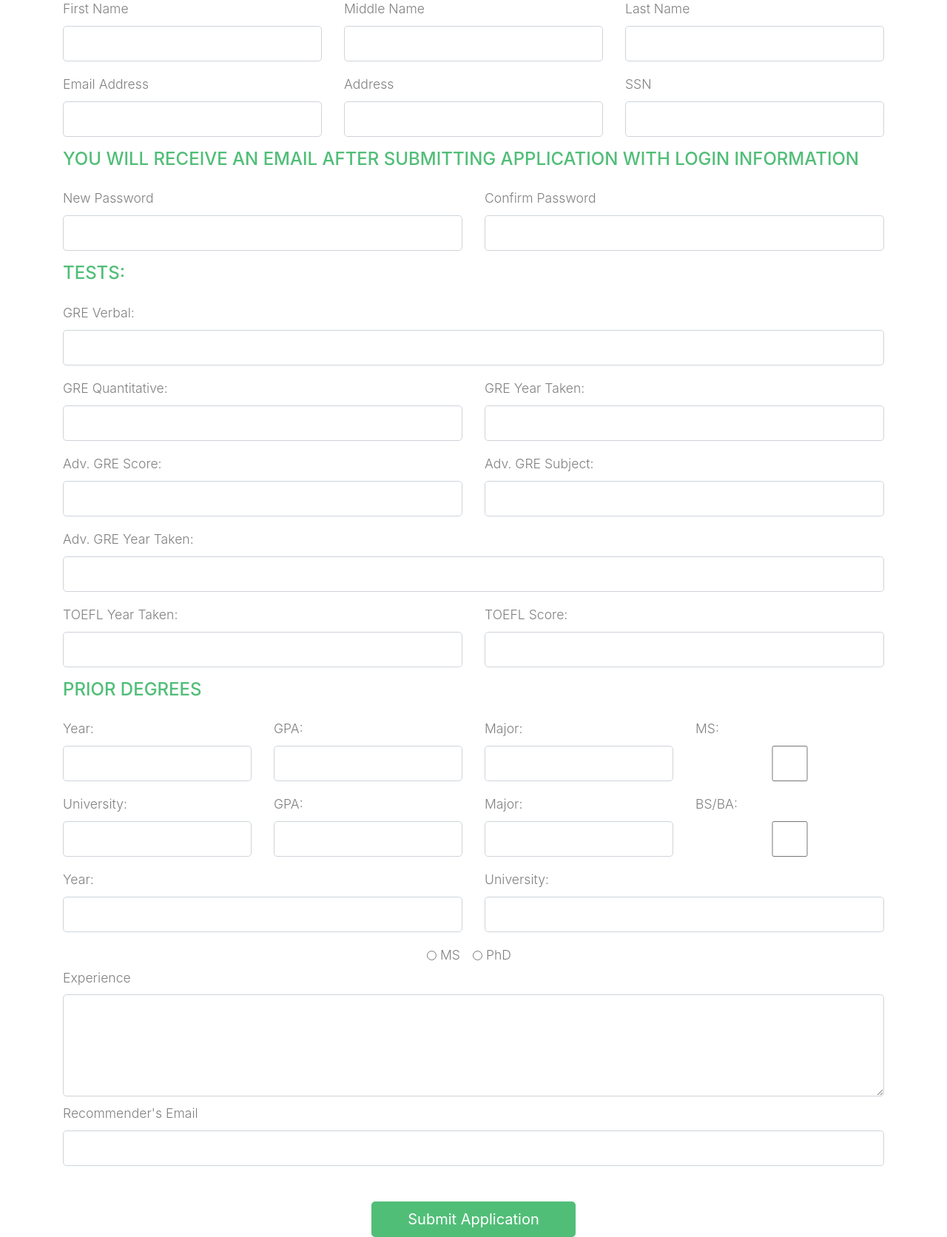
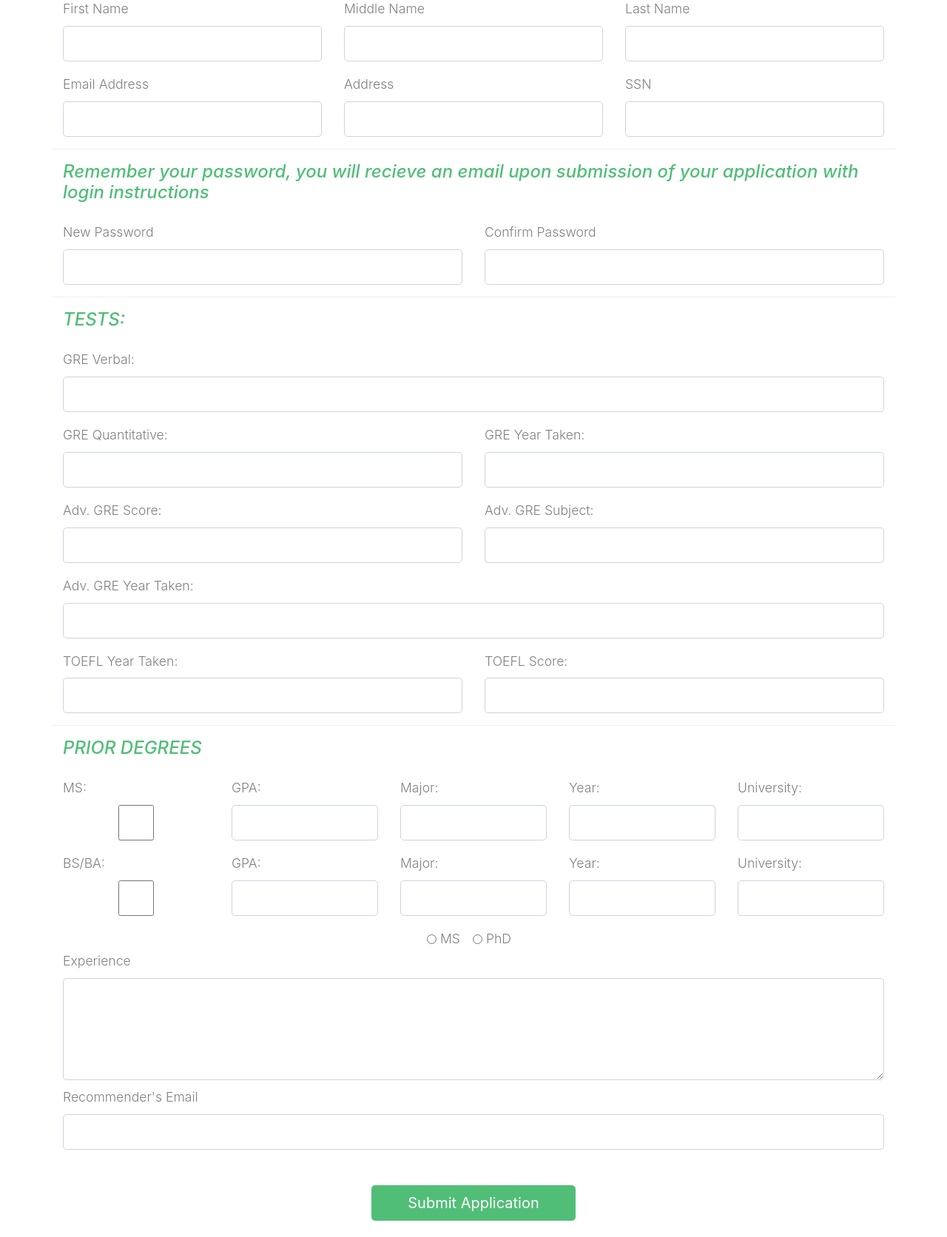
Before and after one commit to zbodnick/FarmFresher, a PHP site: page /application.php in a window 1280 px wide. Shown: the part 135-1807 px from the top of the page at 74% size. After the commit the page ends 1785 px from the top, so only its background shows below. Run offline with PHP 8.4, Linux system fonts and the light colour scheme; a user stored in the database is signed in; some web fonts are replaced.

Commit message:
Altered form row/col format

```diff
--- a/Farm-Fresher/src/application.php
+++ b/Farm-Fresher/src/application.php
@@ -181,9 +181,9 @@ if (isset($_POST['submit'])) {
 				</div>
 			</div>
 
-			<div class="row">
+			<div class="row pt-3 border-top">
 				<div class="text-primary col-lg form-group">
-					<h4>YOU WILL RECEIVE AN EMAIL AFTER SUBMITTING APPLICATION WITH LOGIN INFORMATION<h4>
+					<h4 class="font-italic">Remember your password, you will recieve an email upon submission of your application with login instructions<h4>
 				</div>
 			</div>
 
@@ -197,9 +197,9 @@ if (isset($_POST['submit'])) {
 					<input type="password" id="password2" name="password2" class="form-control form-control-lg text-muted" value="" required>
 				</div>
 			</div>
-			<div class="row">
+			<div class="row pt-3 border-top">
 				<div class="col-lg form-group">
-					<h4 class="text-primary">TESTS:<h4>
+					<h4 class="font-italic text-primary">TESTS:<h4>
 				</div>
 			</div>
 
@@ -249,60 +249,65 @@ if (isset($_POST['submit'])) {
 				</div>
 			</div>
 
-			<div class="row">
+			<div class="row pt-3 border-top">
 				<div class="text-primary col-lg form-group">
-					<h4>PRIOR DEGREES<h4>
+					<h4 class="font-italic">PRIOR DEGREES<h4>
 				</div>
 			</div>
 
 			<div class="row">
-				<div class="col-md-3 form-group">
+
+				<div class="col form-group">
+					<label for="ms_prior">MS:</label>
+					<input class="form-control form-control-lg text-muted" type="checkbox" name="ms_prior" value="1" />
+				</div>
+
+				<div class="col form-group">
+					<label for="ms_gpa">GPA:</label>
+					<input class="form-control form-control-lg text-muted" type="text" name="ms_gpa" value="" />
+				</div>
+				<div class="col form-group">
+					<label for="ms_major">Major:</label>
+					<input class="form-control form-control-lg text-muted" type="text" name="ms_major" value="" />
+				</div>
+				<div class="col form-group">
 					<label for="ms_year">Year:</label>
 					<input class="form-control form-control-lg text-muted" type="number" min="1900" max="2020" name="ms_year" value="" />
 				</div>
-				<div class="col-md-3 form-group">
-					<label for="ms_gpa">GPA:</label>
-					<input class="form-control form-control-lg text-muted" type="text" name="ms_gpa" value="" />
-				</div>
-				<div class="col-md-3 form-group">
-					<label for="ms_major">Major:</label>
-					<input class="form-control form-control-lg text-muted" type="text" name="ms_major" value="" />
-				</div>
-				<div class="col-md-3 form-group">
-						<label for="ms_prior">MS:</label>
-						<input class="form-control form-control-lg text-muted" type="checkbox" name="ms_prior" value="1" />
+				<div class="col form-group">
+					<label for="ms_uni">University:</label>
+					<input class="form-control form-control-lg text-muted" type="text" name="ms_uni" value="" />
 				</div>
 			</div>
 
 			<div class="row">
-				<div class="col-md-3 form-group">
-					<label for="ms_uni">University:</label>
-					<input class="form-control form-control-lg text-muted" type="text" name="ms_uni" value="" />
+
+				<div class="col form-group">
+					<label for="b_prior">BS/BA:</label>
+					<input class="form-control form-control-lg text-muted" type="checkbox" name="b_prior" value="1" />
 				</div>
-				<div class="col-md-3 form-group">
+
+
+				<div class="col form-group">
 					<label for="b_gpa">GPA:</label>
 					<input class="form-control form-control-lg text-muted" type="number" name="b_gpa" value="" />
 				</div>
-				<div class="col-md-3 form-group">
+
+				<div class="col form-group">
 					<label for="b_major">Major:</label>
 					<input class="form-control form-control-lg text-muted" type="text" name="b_major" value="" />
 				</div>
-				<div class="col-md-3 form-group">
-					<label for="b_prior">BS/BA:</label>
-					<input class="form-control form-control-lg text-muted" type="checkbox" name="b_prior" value="1" />
-				</div>
-			</div>
 
-			<div class="row">
-				<div class="col-md-6 form-group">
+				<div class="col form-group">
 					<label for="b_year">Year:</label>
 					<input class="form-control form-control-lg text-muted" type="number" min="1900" max="2020" name="b_year" value="" />
 				</div>
 
-				<div class="col-md-6 form-group">
+				<div class="col form-group">
 					<label for="b_uni">University:</label>
 					<input class="form-control form-control-lg text-muted" type="text" name="b_uni" value="" />
 				</div>
+
 			</div>
 
 			<div class="row">
```
